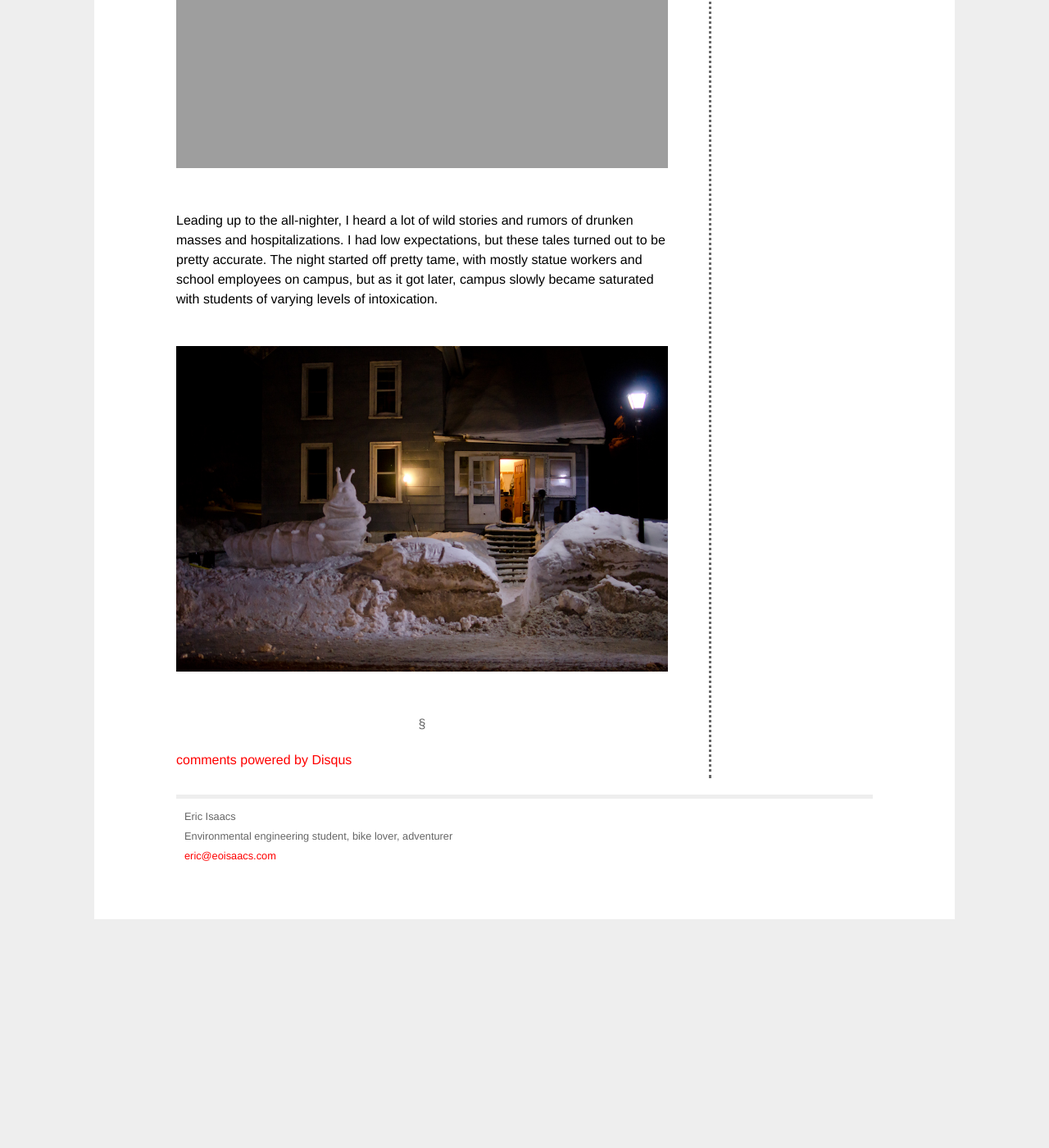
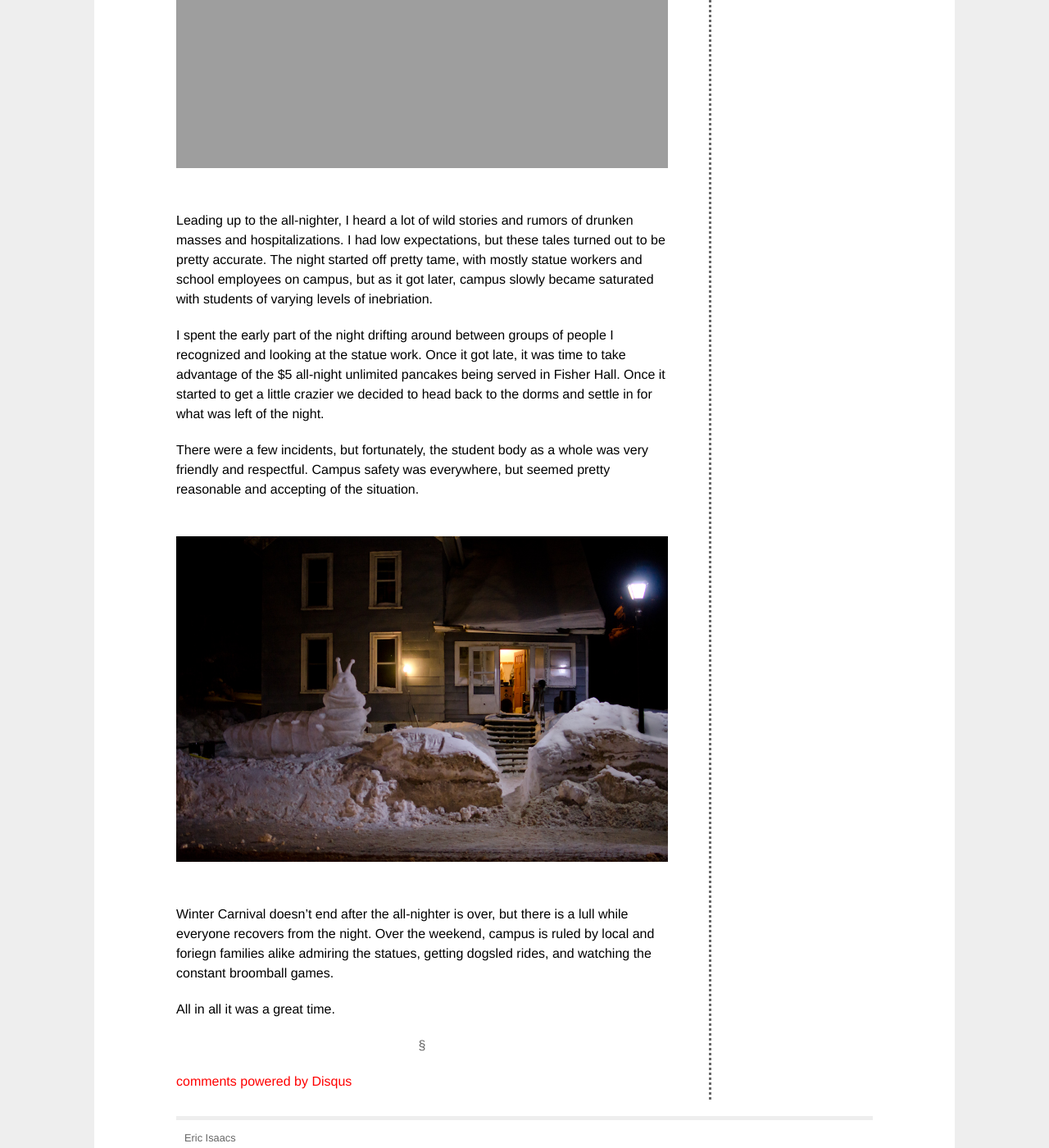
Before and after one commit to eoisaacs/eoisaacs.github.io, a Jekyll site: the page built from _posts/2014-02-14-winter-carnival-2014.md, in a window 1280 px wide and 1400 px high, scrolled down 1383 px. Shown: the whole window at 82% size. Built offline with Jekyll 4.4.1, drawn with Linux system fonts in a browser that asks for light colours; Markdown is read by kramdown in place of the engine named in the settings; comment, search, counter and statistics services are not loaded; before the commit the page ends 2554 px from its top, so only the background shows below that.

Commit message:
New post

```diff
--- a/_posts/2014-02-14-winter-carnival-2014.md
+++ b/_posts/2014-02-14-winter-carnival-2014.md
@@ -9,6 +9,14 @@ title: Winter Carnival 2014
 
 ![Winter carnival activity on College Ave.](http://eoisaacs.github.io/images/2014-02-14-img2.jpg)
 
- Leading up to the all-nighter, I heard a lot of wild stories and rumors of drunken masses and hospitalizations. I had low expectations, but these tales turned out to be pretty accurate. The night started off pretty tame, with mostly statue workers and school employees on campus, but as it got later, campus slowly became saturated with students of varying levels of intoxication.
+Leading up to the all-nighter, I heard a lot of wild stories and rumors of drunken masses and hospitalizations. I had low expectations, but these tales turned out to be pretty accurate. The night started off pretty tame, with mostly statue workers and school employees on campus, but as it got later, campus slowly became saturated with students of varying levels of inebriation.
 
- ![Caterpillar statue in front of house on College Ave](http://eoisaacs.github.io/images/2014-02-14-img3.jpg)
+I spent the early part of the night drifting around between groups of people I recognized and looking at the statue work. Once it got late, it was time to take advantage of the $5 all-night unlimited pancakes being served in Fisher Hall. Once it started to get a little crazier we decided to head back to the dorms and settle in for what was left of the night.
+
+There were a few incidents, but fortunately, the student body as a whole was very friendly and respectful. Campus safety was everywhere, but seemed pretty reasonable and accepting of the situation.
+
+![Caterpillar statue in front of house on College Ave](http://eoisaacs.github.io/images/2014-02-14-img3.jpg)
+
+Winter Carnival doesn't end after the all-nighter is over, but there is a lull while everyone recovers from the night. Over the weekend, campus is ruled by local and foriegn families alike admiring the statues, getting dogsled rides, and watching the constant broomball games.
+
+All in all it was a great time.
```
Also changed, not shown: images/DSC_0155.jpg (deleted), images/DSC_0164.jpg (deleted), 2 other files.
